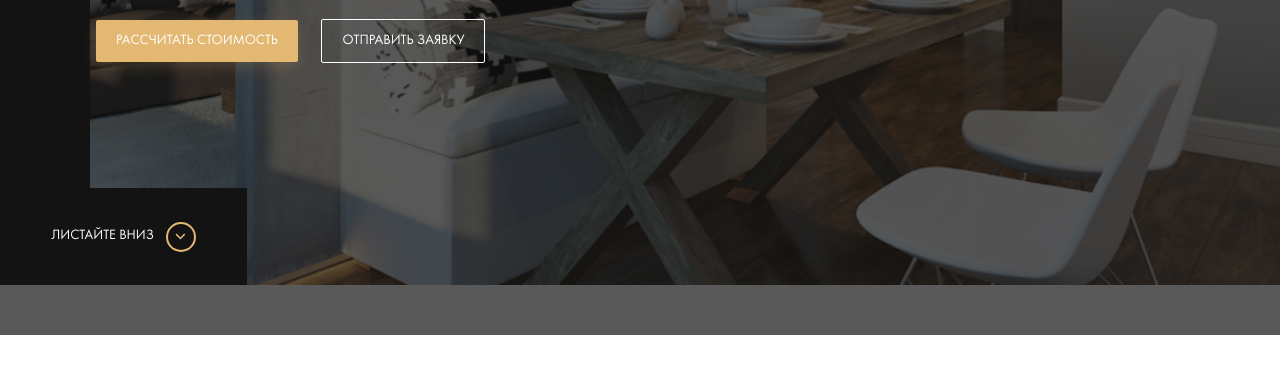
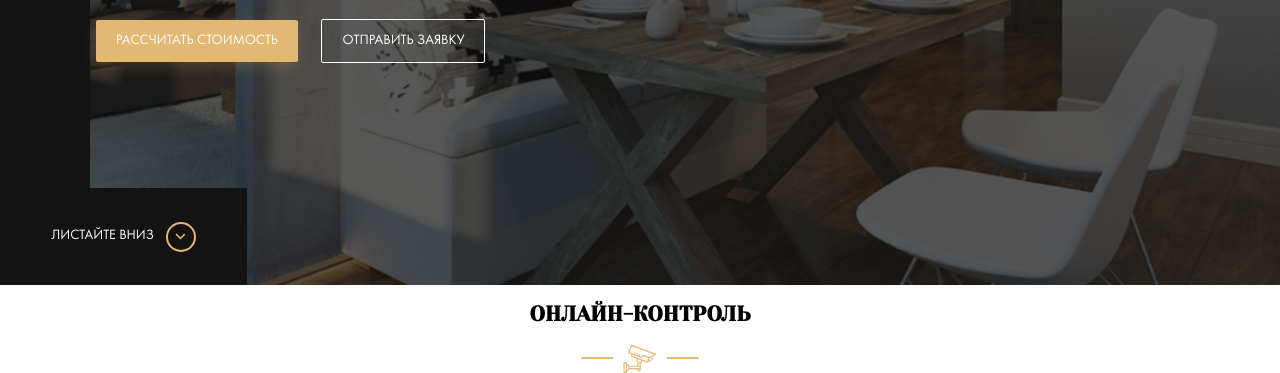
Before and after one commit to 0tohik0/repair-desind, a website: page index.html in a window 1280 px wide. Shown: the part 515-888 px from the top of the page. Before the commit the page ends 850 px from the top, so only its background shows below. Drawn offline with Linux system fonts and the light colour scheme; files whose address does not match are found by name.

Commit message:
feat: add control and body settings _settings.sass

```diff
--- a/index.html
+++ b/index.html
@@ -48,6 +48,21 @@
             <a href="#" class="hero__scroll-down">листайте вниз</a>
         </section>
         <!-- /.hero -->
+        <section class="section control">
+            <div class="container">
+                <div class="section-title">
+                    <h2 class="section-title__heading">Онлайн-контроль</h2>
+                    <!-- /.section-title__heading -->
+                    <div class="section-title__image">
+                        <img src="img/video.svg" alt="video">
+                    </div>
+                    <!-- /.dection-title__image -->
+                </div>
+                <!-- /.section-title -->
+            </div>
+            <!-- /.container -->
+        </section>
+        <!-- /.section control -->
     </main>
 </body>
 </html>
--- /dev/null
+++ b/sass/_settings.sass
@@ -0,0 +1,24 @@
+html
+  box-sizing: border-box
+
+*, *:before, *:after
+  box-sizing: inherit
+
+body
+    font-family: 'Futura Book', sans-serif
+    font-size: 14px
+.section
+  &-title
+    text-align: center
+    text-transform: uppercase
+    font-family: 'Yeseva One', cursive
+    &__image
+      display: flex
+      justify-content: center
+      align-items: center
+      &::before, &::after
+        content: ''
+        width: 32px
+        height: 2px
+        background-color: $primary
+        margin: 0 10px
--- a/sass/style.sass
+++ b/sass/style.sass
@@ -3,16 +3,7 @@
 @import 'variables'
 @import 'interface'
 @import 'grid'
+@import 'settings'
 @import 'templates/header'
+@import 'templates/control'
 @import 'templates/hero'
-
-
-html
-  box-sizing: border-box
-
-*, *:before, *:after
-  box-sizing: inherit
-
-body
-    font-family: 'Futura Book', sans-serif
-    font-size: 14px
--- a/sass/templates/_hero.sass
+++ b/sass/templates/_hero.sass
@@ -11,6 +11,8 @@
     &::before
         content: ''
         position: absolute
+        top: 0
+        left: 0
         width: 100%
         height: 100%
         background-color: rgba($dark, 0.7)
```
Also changed, not shown: css/style.css, img/video.svg (added), sass/templates/_control.sass (added).
